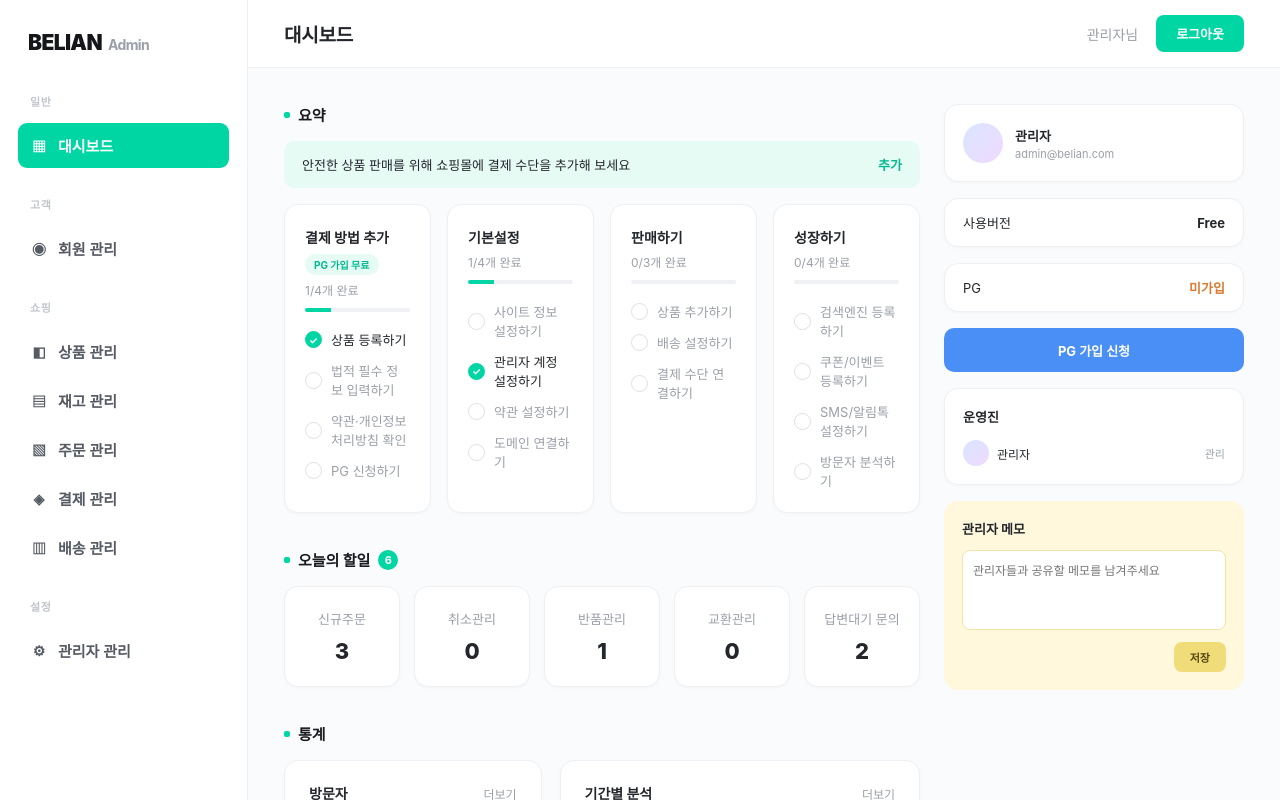
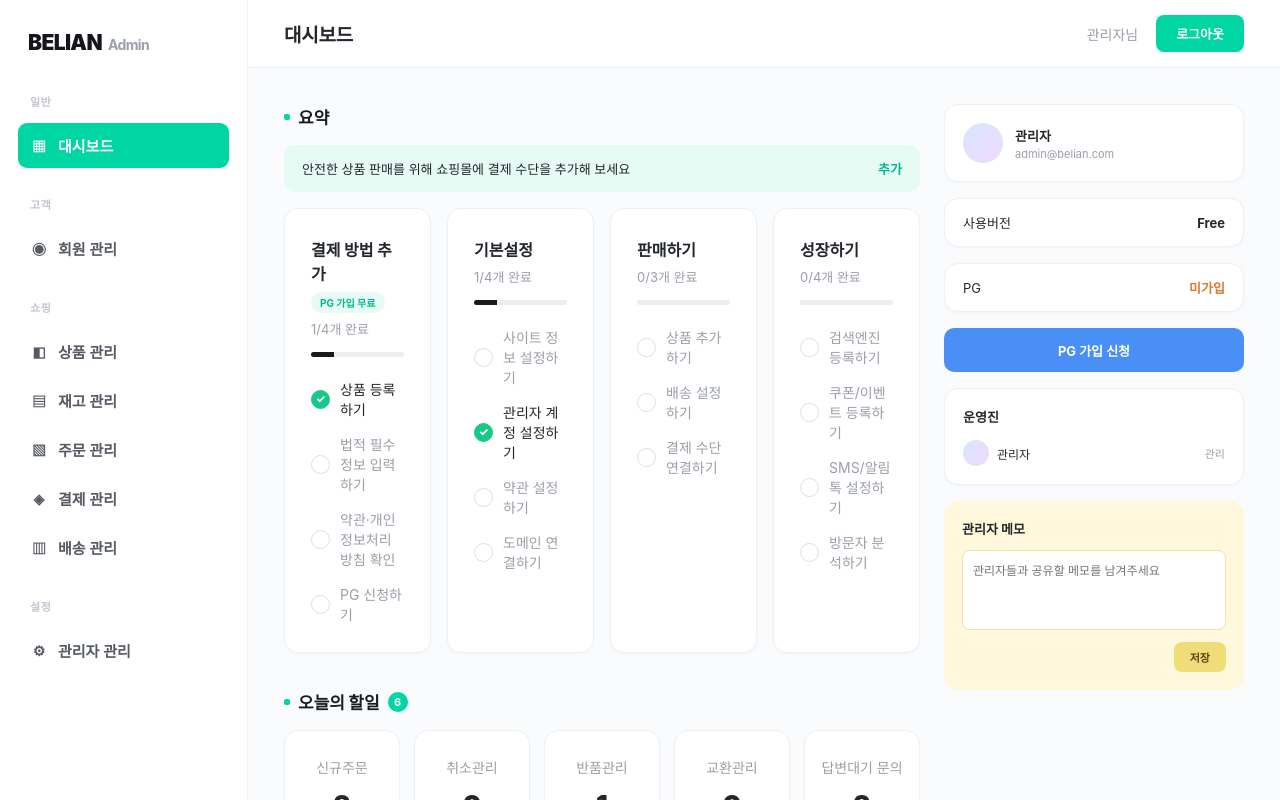
Before and after one commit to youzam136-sudo/belian-admin, a React (Vite) app: page / in a window 1280 px wide. Shown: the top 800 px of the page. Built offline with nearby package versions, Linux system fonts and the light colour scheme.

Commit message:
Update dashboard.css

```diff
--- a/src/styles/dashboard.css
+++ b/src/styles/dashboard.css
@@ -26,8 +26,8 @@
 
     color: #191b1f;
 
-    font-size: 15px;
-    font-weight: 800;
+    font-size: 17px;
+    font-weight: 900;
 }
 
 .dashboard-section h2::before {
@@ -110,7 +110,7 @@
 }
 
 .dashboard-checklist-card {
-    padding: 22px 20px;
+    padding: 28px 26px;
 }
 
 .dashboard-checklist-head {
@@ -124,8 +124,8 @@
 
     gap: 7px;
 
-    font-size: 14px;
-    font-weight: 700;
+    font-size: 16px;
+    font-weight: 800;
 }
 
 .dashboard-checklist-tag {
@@ -143,20 +143,20 @@
 .dashboard-checklist-count {
     display: block;
 
-    margin-bottom: 10px;
+    margin-bottom: 14px;
 
     color: var(--admin-text-muted);
 
-    font-size: 12px;
+    font-size: 13px;
 }
 
 .dashboard-checklist-bar {
-    height: 4px;
+    height: 5px;
 
-    margin-bottom: 18px;
+    margin-bottom: 22px;
     border-radius: 999px;
 
-    background: #f0f1f4;
+    background: #eceef1;
 
     overflow: hidden;
 }
@@ -164,14 +164,14 @@
 .dashboard-checklist-bar-fill {
     height: 100%;
 
-    background: var(--admin-accent);
+    background: #181a1e;
 }
 
 .dashboard-checklist-card ul {
     display: flex;
     flex-direction: column;
 
-    gap: 12px;
+    gap: 15px;
 
     list-style: none;
 }
@@ -180,11 +180,11 @@
     display: flex;
     align-items: center;
 
-    gap: 9px;
+    gap: 10px;
 
     color: var(--admin-text-muted);
 
-    font-size: 13px;
+    font-size: 14px;
 }
 
 .dashboard-checklist-card li.is-done {
@@ -196,8 +196,8 @@
     align-items: center;
     justify-content: center;
 
-    width: 17px;
-    height: 17px;
+    width: 19px;
+    height: 19px;
     flex-shrink: 0;
 
     border: 1.5px solid #dde0e5;
@@ -205,14 +205,14 @@
 
     color: #fff;
 
-    font-size: 10px;
-    font-weight: 700;
+    font-size: 11px;
+    font-weight: 800;
 }
 
 .dashboard-checklist-card li.is-done .dashboard-checklist-dot {
-    border-color: var(--admin-accent);
+    border-color: #17c987;
 
-    background: var(--admin-accent);
+    background: #17c987;
 }
 
 /* 오늘의 할일 */
@@ -229,20 +229,20 @@
     flex-direction: column;
     align-items: center;
 
-    gap: 10px;
+    gap: 12px;
 
-    padding: 22px 10px;
+    padding: 26px 10px;
 }
 
 .dashboard-today-item span {
     color: var(--admin-text-muted);
 
-    font-size: 13px;
+    font-size: 14px;
 }
 
 .dashboard-today-item strong {
-    font-size: 22px;
-    font-weight: 800;
+    font-size: 26px;
+    font-weight: 900;
 }
 
 /* 통계 */
@@ -257,7 +257,7 @@
 .dashboard-chart-card,
 .dashboard-table-card,
 .dashboard-content-card {
-    padding: 22px 24px;
+    padding: 26px 28px;
 }
 
 .dashboard-card-head {
@@ -269,8 +269,8 @@
 }
 
 .dashboard-card-head h3 {
-    font-size: 14px;
-    font-weight: 700;
+    font-size: 16px;
+    font-weight: 800;
 }
 
 .dashboard-card-head a {
```
